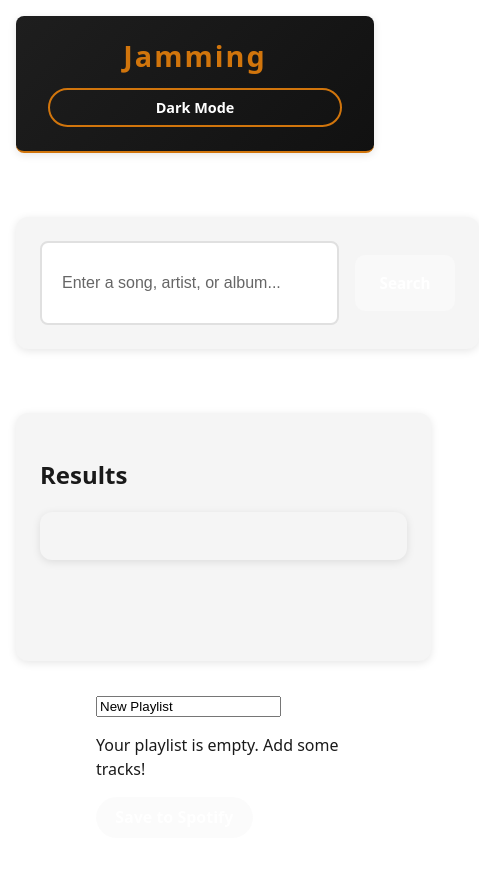
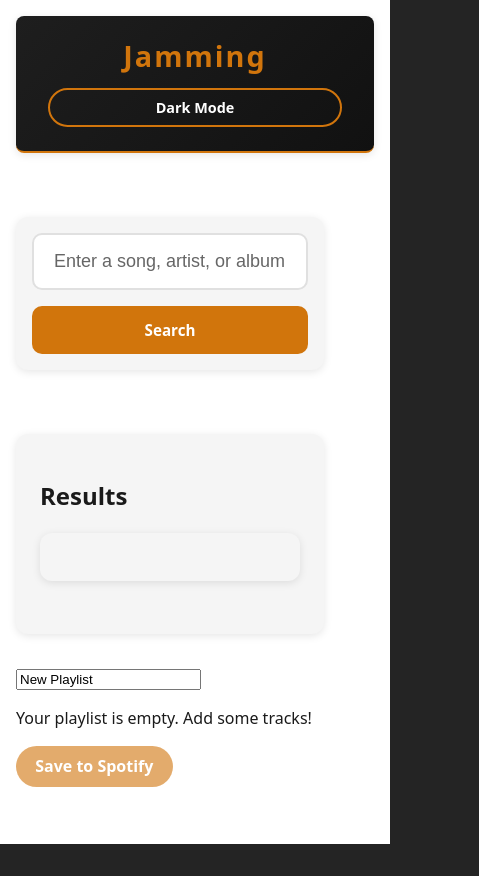
Before and after one commit to C0DREA/Jamming-React-App, a React (Vite) app: page / in a window 390 px wide. Shown: the whole page, 479 px wide, since content can reach past the window. After the commit the page ends 844 px from the top, so only its background shows below. Built offline with nearby package versions, Linux system fonts and the light colour scheme.

Commit message:
Add preview image and improve CSS styles for responsiveness and layout

```diff
--- a/src/App.css
+++ b/src/App.css
@@ -1,5 +1,3 @@
-/* APP CONTAINER - Main wrapper for entire application */
-
 .app {
   padding: 2rem;
   font-family: system-ui, sans-serif;
@@ -13,24 +11,28 @@ header {
   margin-bottom: 1rem;
 }
 
-/* LAYOUT - two-column on wide screens, stacked on small screens */
+/* 🔴 MAIN LAYOUT */
 .content {
   display: flex;
   gap: 2rem;
   align-items: flex-start;
 }
 
+/* 🔴 CRITICAL FIX */
 .left-column,
 .right-column {
   display: flex;
   flex-direction: column;
   gap: 2rem;
+  min-width: 0; /* prevents overflow */
 }
 
+/* 🔴 REMOVE BIG LEFT PADDING ON MOBILE */
 .right-column {
-  padding-left: 5rem;
+  padding-left: 2rem;
 }
 
+/* RESULTS BOX */
 .results {
   background-color: var(--bg-secondary);
   padding: 1.5rem;
@@ -39,13 +41,13 @@ header {
   min-height: 200px;
 }
 
-
+/* DESKTOP */
 @media (min-width: 900px) {
   .content {
     flex-direction: row;
   }
 
-   body {
+  body {
     font-size: 17px;
     line-height: 1.6;
   }
@@ -62,11 +64,14 @@ header {
   }
 }
 
-/* RESPONSIVE - On mobile, stack vertically instead of side-by-side */
-
+/* 🔴 MOBILE FIX */
 @media (max-width: 768px) {
   .content {
     flex-direction: column;
+  }
+
+  .right-column {
+    padding-left: 0; /* 🔴 important */
   }
 
   .app {
--- a/src/components/SearchBar/SearchBar.css
+++ b/src/components/SearchBar/SearchBar.css
@@ -2,35 +2,34 @@
   display: flex;
   gap: 1rem;
   margin: 2rem 0;
-  margin-bottom: 2rem;
   width: 100%;
-  max-width: none;
-  padding: 1.5rem;
+  padding: 1rem;
   background-color: var(--bg-secondary);
   border-radius: 12px;
   box-shadow: var(--card-shadow);
   align-items: center;
+  box-sizing: border-box;
 }
+
+/* INPUT */
 
 .search-bar input {
   flex: 1;
+  min-width: 0; /* 🔴 critical for flex overflow */
+  width: 100%;
+
   border: 2px solid var(--border-color);
   border-radius: 10px;
   background-color: var(--bg-primary);
   color: var(--text-primary);
-  font-size: 1rem;
+
+  padding: var(--input-padding-vertical) var(--input-padding-horizontal);
+  font-size: var(--input-font-size);
+
+  height: 48px;
+  min-height: 48px;
+
   transition: border-color 0.3s ease;
-  height: 56px;
-}
-
-.search-bar input {
-  padding: var(--input-padding-vertical) var(--input-padding-horizontal);        /* taller, more clickable area */
-  font-size: var(--input-font-size);
-  height: 48px;                                             /* slightly larger text */
-  min-height: 48px;                                                              /* ensures consistent height across browsers */
-  border-radius: 12px;
-  max-width: 760px;
-  border-radius: 8px;                                                               /* keep it from growing too wide */
 }
 
 .search-bar input:focus {
@@ -48,19 +47,38 @@
   cursor: not-allowed;
 }
 
+/* BUTTON */
+
 .search-bar button {
-  padding: 0 1.75rem;
+  padding: 0 1rem;
   font-size: var(--btn-font-size);
-  min-width: 130px;
+  min-width: 0; /* 🔴 remove forced width */
   border-radius: 10px;
-  height: 56px;
+  height: 48px;
   white-space: nowrap;
+  flex-shrink: 0;
 }
 
+/* MOBILE */
+
 @media (max-width: 480px) {
-  .search-bar input { max-width: 100%; font-size: 1rem; min-height: 44px; }
-  .search-bar button { min-width: 100px; padding: 0.6rem 1rem; font-size: 0.95rem; }
+  .search-bar {
+    flex-direction: column;
+    align-items: stretch;
+  }
+
+  .search-bar input {
+    width: 100%;
+  }
+
+  .search-bar button {
+    width: 100%;
+    padding: 0.6rem 1rem;
+    font-size: 0.95rem;
+  }
 }
+
+/* DESKTOP */
 
 @media (min-width: 900px) {
   .search-bar input {
@@ -69,7 +87,7 @@
     padding: 0 1.25rem;
   }
 
-   .search-bar button {
+  .search-bar button {
     height: 56px;
     font-size: 1.05rem;
     padding: 0 1.5rem;
--- a/src/index.css
+++ b/src/index.css
@@ -1,6 +1,3 @@
-/* THEME VARIABLES - Light mode default colors */
-/* Used throughout app with var(--bg-primary), var(--text-primary), etc */
-
 :root {
   font-family: system-ui, Helvetica, Arial, sans-serif;
   line-height: 1.5;
@@ -14,26 +11,24 @@
   text-rendering: optimizeLegibility;
   -webkit-font-smoothing: antialiased;
   -moz-osx-font-smoothing: grayscale;
+
   --input-padding-vertical: 1rem;
   --input-padding-horizontal: 1.25rem;
   --input-font-size: 1.125rem;
+
   --btn-padding-vertical: 0.75rem;
   --btn-padding-horizontal: 1.5rem;
   --btn-font-size: 1.05rem;
-
-  /* Light mode colors */
 
   --bg-primary: #ffffff;
   --bg-secondary: #f5f5f5;
   --text-primary: #1a1a1a;
   --text-secondary: #666666;
-  --accent-color: #d1750c; /* Orange - custom accent color */
+  --accent-color: #d1750c;
   --accent-hover: #d1750c;
   --border-color: #e0e0e0;
   --card-shadow: 0 2px 8px rgba(0, 0, 0, 0.1);
 }
-
-/* Dark mode colors */
 
 [data-theme="dark"] {
   --bg-primary: #121212;
@@ -46,23 +41,17 @@
   --card-shadow: 0 2px 8px rgba(0, 0, 0, 0.3);
 }
 
-/* SMOOTH TRANSITIONS - Colors smoothly fade between light/dark */
-* {
-  transition: background-color 0.3s ease, color 0.3s ease, border-color 0.3s ease, box-shadow 0.3s ease;
+/* 🔴 CRITICAL FIX */
+*,
+*::before,
+*::after {
+  box-sizing: border-box;
 }
 
-/* GLOBAL STYLES - Applied to all elements */
-a {
-  font-weight: 500;
-  color: #ffffff;
-  text-decoration: inherit;
-}
-a:hover {
-  color: #000000;
-}
-
+/* Optional safety (prevents tiny overflow bugs) */
 body {
   margin: 0;
+  overflow-x: hidden;
   background-color: var(--bg-primary);
   color: var(--text-primary);
   font-family: 'Segoe UI', Tahoma, Verdana, sans-serif;
@@ -70,12 +59,24 @@ body {
   min-height: 100vh;
 }
 
+/* Links */
+a {
+  font-weight: 500;
+  color: #ffffff;
+  text-decoration: inherit;
+}
+
+a:hover {
+  color: #000000;
+}
+
+/* Headings */
 h1 {
   font-size: 3.2em;
   line-height: 1.1;
 }
 
-/* BUTTON STYLES - Standard button appearance and hover effects */
+/* Buttons */
 button {
   border: none;
   padding: 0.6em 1.2em;
@@ -93,24 +94,13 @@ button:hover:not(:disabled) {
   background-color: var(--accent-hover);
   transform: scale(1.05);
 }
+
 button:disabled {
   opacity: 0.6;
   cursor: not-allowed;
 }
+
 button:focus,
 button:focus-visible {
   outline: 4px auto -webkit-focus-ring-color;
 }
-
-@media (prefers-color-scheme: light) {
-  :root {
-    color: #213547;
-    background-color: #ffffff;
-  }
-  a:hover {
-    color: var(--accent-hover);
-  }
-  button {
-    background-color: #f9f9f9;
-  }
-}
```
Also changed, not shown: public/preview.png (added).
